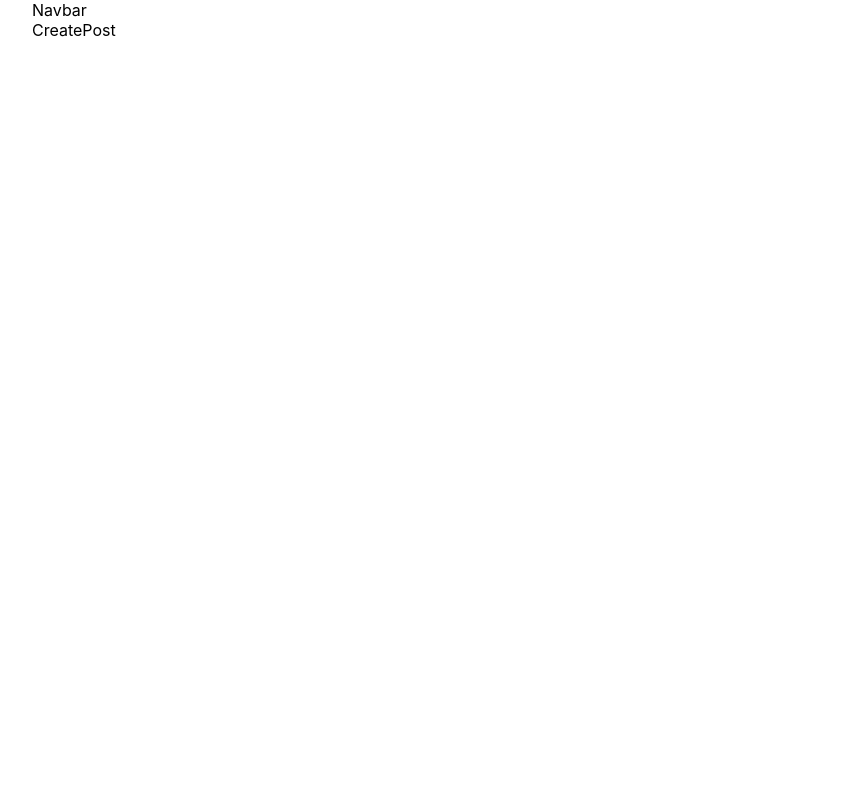
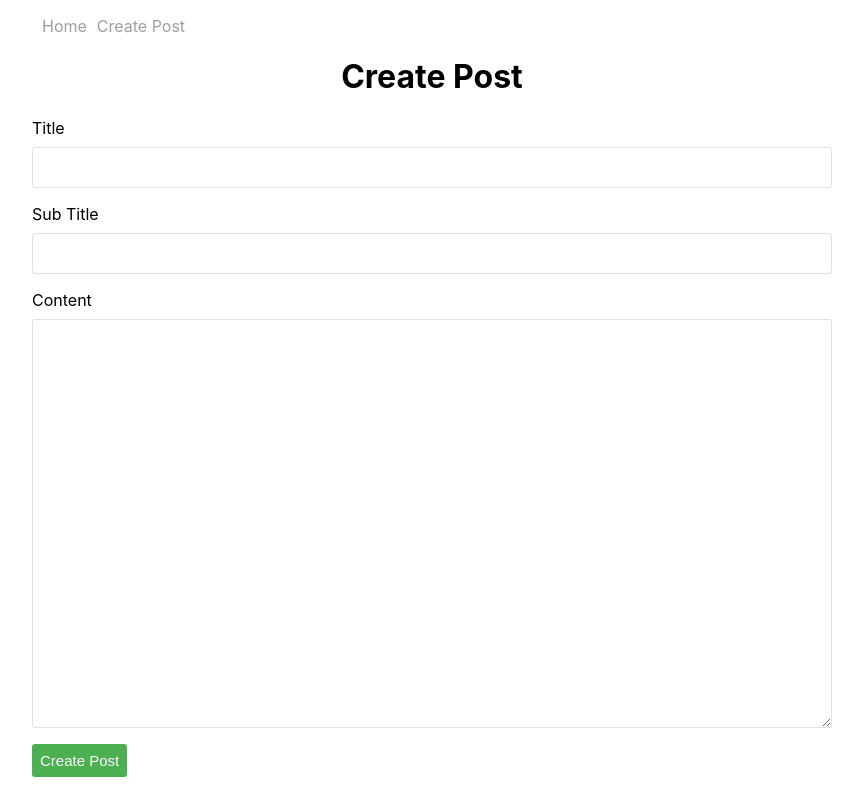
Before and after one commit to HarshuHacker/react-hooks-blog, a React (Create React App) app: page /create-post in a window 1280 px wide. Shown: the whole page, without its empty margins (208-1071 px from the left). Built offline with nearby package versions, Linux system fonts and the light colour scheme.

Commit message:
Completed CreatePost Using Custom Hooks

```diff
--- a/src/components/App.js
+++ b/src/components/App.js
@@ -1,6 +1,6 @@
 import { Switch, Route } from "react-router-dom";
 
-import { CreatePost, Home, Navbar, PostDetail } from "./";
+import { CreatePost, Home, Navbar, PostDetail } from "./index"
 
 function App() {
   return (
@@ -8,8 +8,8 @@ function App() {
       <Navbar />
       <Switch>
         <Route exact path="/" component={Home} />
-        <Route exact path="/post/:postId" component={PostDetail} />
-        <Route exact path="/create-post" component={CreatePost} />
+        <Route path="/post/:postId" component={PostDetail} />
+        <Route path="/create-post" component={CreatePost} />
       </Switch>
     </div>
   );
--- a/src/components/CreatePost.js
+++ b/src/components/CreatePost.js
@@ -1,7 +1,71 @@
+// import React, { useState } from "react";
 import React from "react";
+import { db } from "../firebase"
+import {useFormInput} from "../hooks"
 
 function CreatePost(props) {
-  return <div>CreatePost</div>;
+  // const [title, setTitle] = useState("");
+  // const [subTitle, setSubTitle] = useState("");
+  // const [content, setContent] = useState("");
+
+  const title = useFormInput("");
+  const subTitle = useFormInput("");
+  const content = useFormInput("");
+
+  function handleSubmit(e) {
+    e.preventDefault();
+    console.log("title : ", title);
+    console.log("subTitle : ", subTitle);
+    console.log("content : ", content);
+
+    // db.collection("posts").add({
+    //   title,
+    //   subTitle,
+    //   content,
+    //   createdAt: new Date()
+    // })
+
+    db.collection("posts").add({
+      title: title.value,
+      subTitle: subTitle.value,
+      content: content.value,
+      createdAt: new Date()
+    })
+  }
+
+  return (
+    <div className="create-post">
+      <h1>Create Post</h1>
+
+      <form onSubmit={handleSubmit}>
+        <div className="form-field">
+          <label>Title</label>
+          {/* <input value={title} onChange={(e) => setTitle(e.target.value)} /> */}
+          <input {...title} />
+        </div>
+
+        <div className="form-field">
+          <label>Sub Title</label>
+          {/* <input
+            value={subTitle}
+            onChange={(e) => setSubTitle(e.target.value)}
+          /> */}
+          <input {...subTitle}/>
+        </div>
+
+        <div className="form-field">
+          <label>Content</label>
+          {/* <textarea
+            value={content}
+            onChange={(e) => setContent(e.target.value)}
+          ></textarea> */}
+          <textarea {...content} />
+        </div>
+
+        <button className="create-post-btn">Create Post</button>
+      </form>
+    </div>
+  );
 }
 
 export default CreatePost;
--- a/src/components/Navbar.js
+++ b/src/components/Navbar.js
@@ -1,7 +1,18 @@
-import React from "react";
+import { Link } from "react-router-dom";
 
-function Navbar(props) {
-  return <div>Navbar</div>;
+function Navbar() {
+  return (
+    <div>
+      <ul id="nav">
+        <li>
+          <Link to="/">Home</Link>
+        </li>
+        <li>
+          <Link to="/create-post">Create Post</Link>
+        </li>
+      </ul>
+    </div>
+  );
 }
 
 export default Navbar;
--- /dev/null
+++ b/src/hooks.js
@@ -0,0 +1,13 @@
+import { useState } from "react";
+
+export function useFormInput(initialValue) {
+  const [value, setValue] = useState(initialValue);
+
+  function handleChange(e) {
+    setValue(e.target.value);
+  }
+
+  return {
+      value, onChange: handleChange
+  }
+}
```
Also changed, not shown: src/components/index.js (line endings or trailing spaces).
